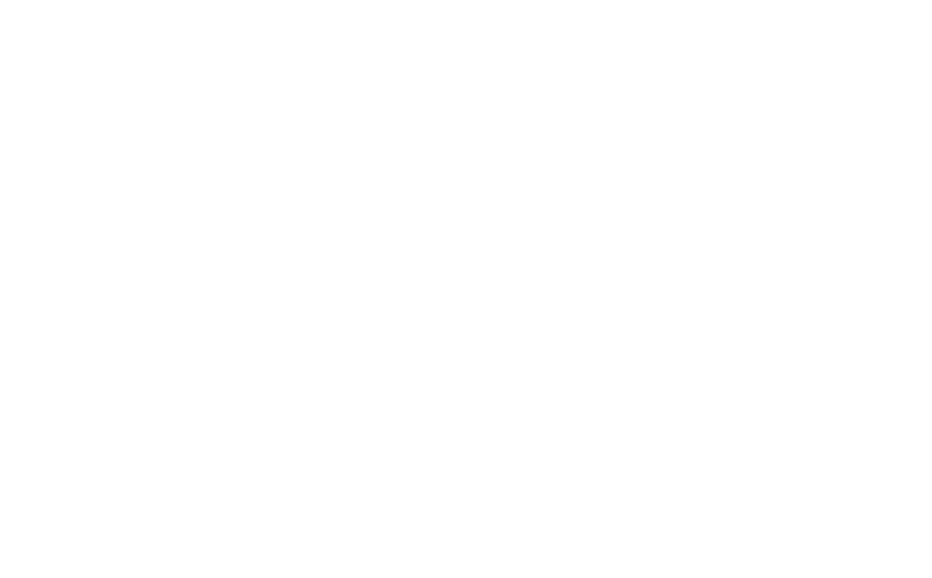
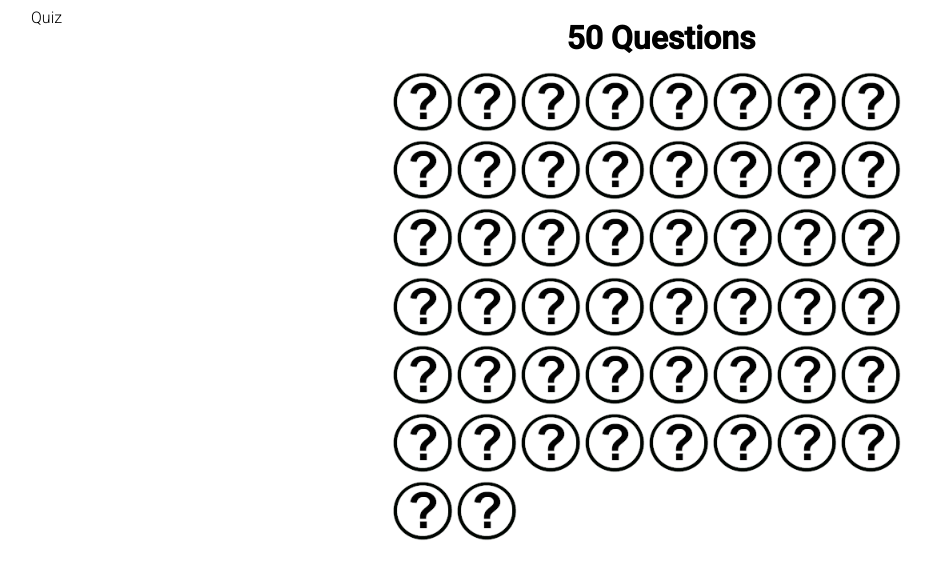
Before and after one commit to julian-leahy/class-quiz, a plain HTML site: page index.html in a window 1280 px wide. Shown: the whole page, without its empty margins (159-1091 px from the left). Drawn offline with Linux system fonts and the light colour scheme.

Commit message:
Calculate number of question
Display ? image for each unanswered question

```diff
--- a/css/style.css
+++ b/css/style.css
@@ -1,6 +1,5 @@
 * {
     padding: 0;
-    margin: 0;
     box-sizing: border-box;
 }
 
@@ -10,3 +9,26 @@ body {
     line-height: 1.2rem;
     font-weight: 300;
 }
+
+img {
+    width: 60px;
+    margin: 2px;
+}
+
+.container {
+    display: flex;
+    max-width: 900px;
+    margin: 0 auto;
+}
+
+.quiz-area {
+    width: 40%;
+}
+
+.awards {
+    width: 60%;
+}
+
+.awards h1 {
+    text-align: center;
+}
--- a/index.html
+++ b/index.html
@@ -12,6 +12,14 @@
 
 <body>
 
+    <div class="container">
+        <div class="quiz-area">Quiz</div>
+        <div class="awards">
+            <h1 class="title"></h1>
+            <div class="medals"></div>
+        </div>
+    </div>
+
     <script src="js/app.js"></script>
 </body>
 
--- a/js/app.js
+++ b/js/app.js
@@ -0,0 +1,274 @@
+let questionArr = [{
+        city: 'Amsterdam',
+        country: 'Netherlands',
+        firstTry: 1
+    },
+    {
+        city: 'Brussels',
+        country: 'Belgium',
+        firstTry: 1
+    },
+    {
+        city: 'Kathmandu',
+        country: 'Nepal',
+        firstTry: 1
+    },
+    {
+        city: 'Nairobi',
+        country: 'Kenya',
+        firstTry: 1
+    },
+    {
+        city: 'Stockholm',
+        country: 'Sweden',
+        firstTry: 1
+    },
+    {
+        city: 'Apia',
+        country: 'Samoa',
+        firstTry: 1
+    },
+    {
+        city: 'Buenos Aires',
+        country: 'Argentina',
+        firstTry: 1
+    },
+    {
+        city: 'Kingston',
+        country: 'Jamaica',
+        firstTry: 1
+    },
+    {
+        city: 'New Delhi',
+        country: 'India',
+        firstTry: 1
+    },
+    {
+        city: 'Suva',
+        country: 'Fiji',
+        firstTry: 1
+    },
+    {
+        city: 'Athens',
+        country: 'Greece',
+        firstTry: 1
+    },
+    {
+        city: 'Canberra',
+        country: 'Australia',
+        firstTry: 1
+    },
+    {
+        city: 'Kuala Lumpur',
+        country: 'Malaysia',
+        firstTry: 1
+    },
+    {
+        city: 'Nuku\'alofa',
+        country: 'Tonga',
+        firstTry: 1
+    },
+    {
+        city: 'Tehran',
+        country: 'Iran',
+        firstTry: 1
+    },
+    {
+        city: 'Avarua',
+        country: 'Cook Islands',
+        firstTry: 1
+    },
+    {
+        city: 'Dublin',
+        country: 'Ireland',
+        firstTry: 1
+    },
+    {
+        city: 'Lima',
+        country: 'Peru',
+        firstTry: 1
+    },
+    {
+        city: 'Oslo',
+        country: 'Norway',
+        firstTry: 1
+    },
+    {
+        city: 'Tokyo',
+        country: 'Japan',
+        firstTry: 1
+    },
+    {
+        city: 'Cairo',
+        country: 'Egypt',
+        firstTry: 1
+    },
+    {
+        city: 'Hanoi',
+        country: 'Vietnam',
+        firstTry: 1
+    },
+    {
+        city: 'Lisbon',
+        country: 'Portugal',
+        firstTry: 1
+    },
+    {
+        city: 'Ottawa',
+        country: 'Canada',
+        firstTry: 1
+    },
+    {
+        city: 'Vienna',
+        country: 'Austria',
+        firstTry: 1
+    },
+    {
+        city: 'Bangkok',
+        country: 'Thailand',
+        firstTry: 1
+    },
+    {
+        city: 'Harare',
+        country: 'Zimbabwe',
+        firstTry: 1
+    },
+    {
+        city: 'London',
+        country: 'United Kingdom',
+        firstTry: 1
+    },
+    {
+        city: 'Paris',
+        country: 'France',
+        firstTry: 1
+    },
+    {
+        city: 'Damascus',
+        country: 'Syria',
+        firstTry: 1
+    },
+    {
+        city: 'Beijing',
+        country: 'China',
+        firstTry: 1
+    },
+    {
+        city: 'Alofi',
+        country: 'Niue',
+        firstTry: 1
+    },
+    {
+        city: 'Madrid',
+        country: 'Spain',
+        firstTry: 1
+    },
+    {
+        city: 'Rome',
+        country: 'Italy',
+        firstTry: 1
+    },
+    {
+        city: 'Washington DC',
+        country: 'United states',
+        firstTry: 1
+    },
+    {
+        city: 'Berlin',
+        country: 'Germany',
+        firstTry: 1
+    },
+    {
+        city: 'Helsinki',
+        country: 'Finland',
+        firstTry: 1
+    },
+    {
+        city: 'Manila',
+        country: 'Phillipines',
+        firstTry: 1
+    },
+    {
+        city: 'Santiago',
+        country: 'Chile',
+        firstTry: 1
+    },
+    {
+        city: 'Wellington',
+        country: 'New Zealand',
+        firstTry: 1
+    },
+    {
+        city: 'Bern',
+        country: 'Switzerland',
+        firstTry: 1
+    },
+    {
+        city: 'Islamabad',
+        country: 'Pakistan',
+        firstTry: 1
+    },
+    {
+        city: 'Mexico City',
+        country: 'Mexico',
+        firstTry: 1
+    },
+    {
+        city: 'Seoul',
+        country: 'South Korea',
+        firstTry: 1
+    },
+    {
+        city: 'Phnom Penh',
+        country: 'Cambodia',
+        firstTry: 1
+    },
+    {
+        city: 'Brasilia',
+        country: 'Brazil',
+        firstTry: 1
+    },
+    {
+        city: 'Jakarta',
+        country: 'Indonesia',
+        firstTry: 1
+    },
+    {
+        city: 'Moscow',
+        country: 'Russia',
+        firstTry: 1
+    },
+    {
+        city: 'Singapore',
+        country: 'Singapore',
+        firstTry: 1
+    },
+    {
+        city: 'Zagreb',
+        country: 'Croatia',
+        firstTry: 1
+    }
+]
+
+const title = document.querySelector('.title');
+
+const calculateQuestions = () => {
+    const medalsEle = document.querySelector('.medals');
+    for (let index = 0; index < questionArr.length; index++) {
+        (function(index) {
+            setTimeout(function() {
+                let medal = document.createElement('img');
+                medal.src = `../assets/no-icon.png`;
+                medal.setAttribute('id', `img_${index}`);
+                medalsEle.appendChild(medal);
+                title.innerHTML = (index == 49) ? `${questionArr.length} Questions` : 'Calculating number of questions';
+            }, 50 * index);
+
+        })(index);
+    };
+}
+
+
+
+
+calculateQuestions();
```
Also changed, not shown: assets/no-icon.png (added).
